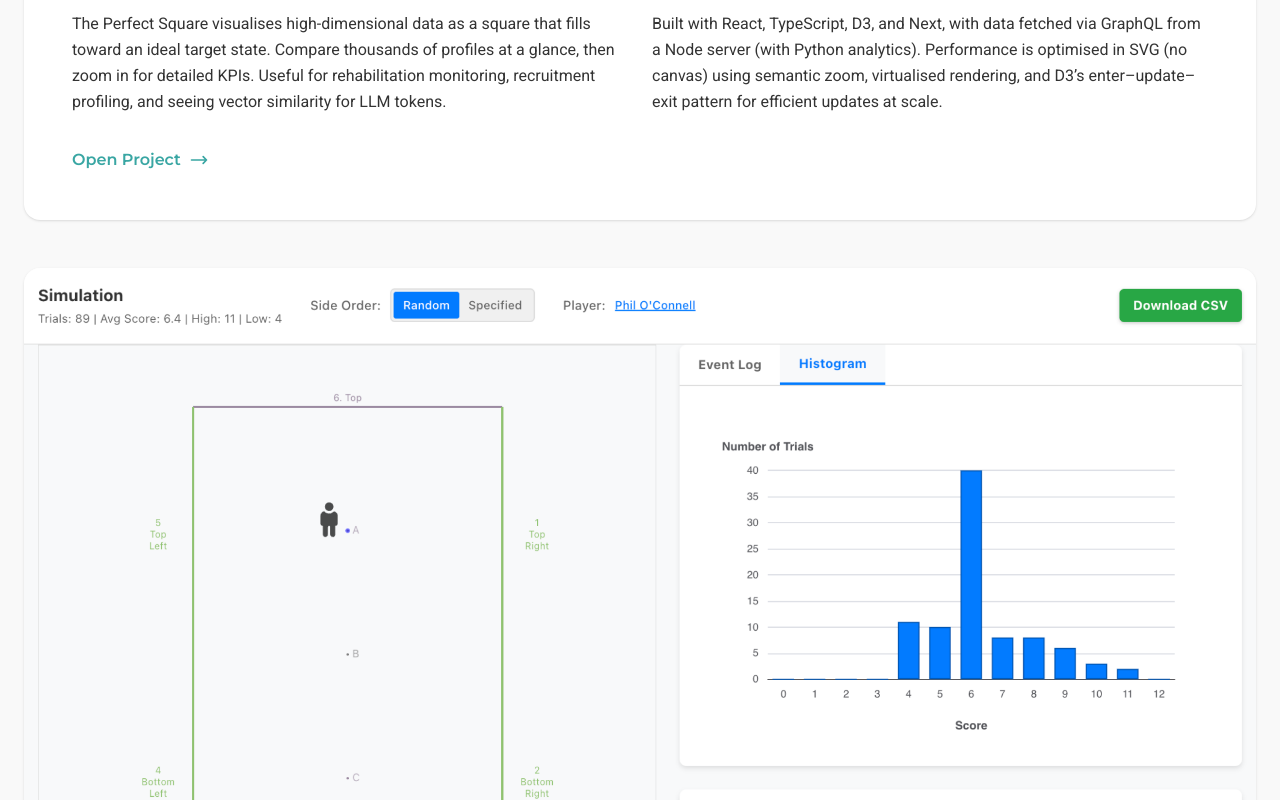
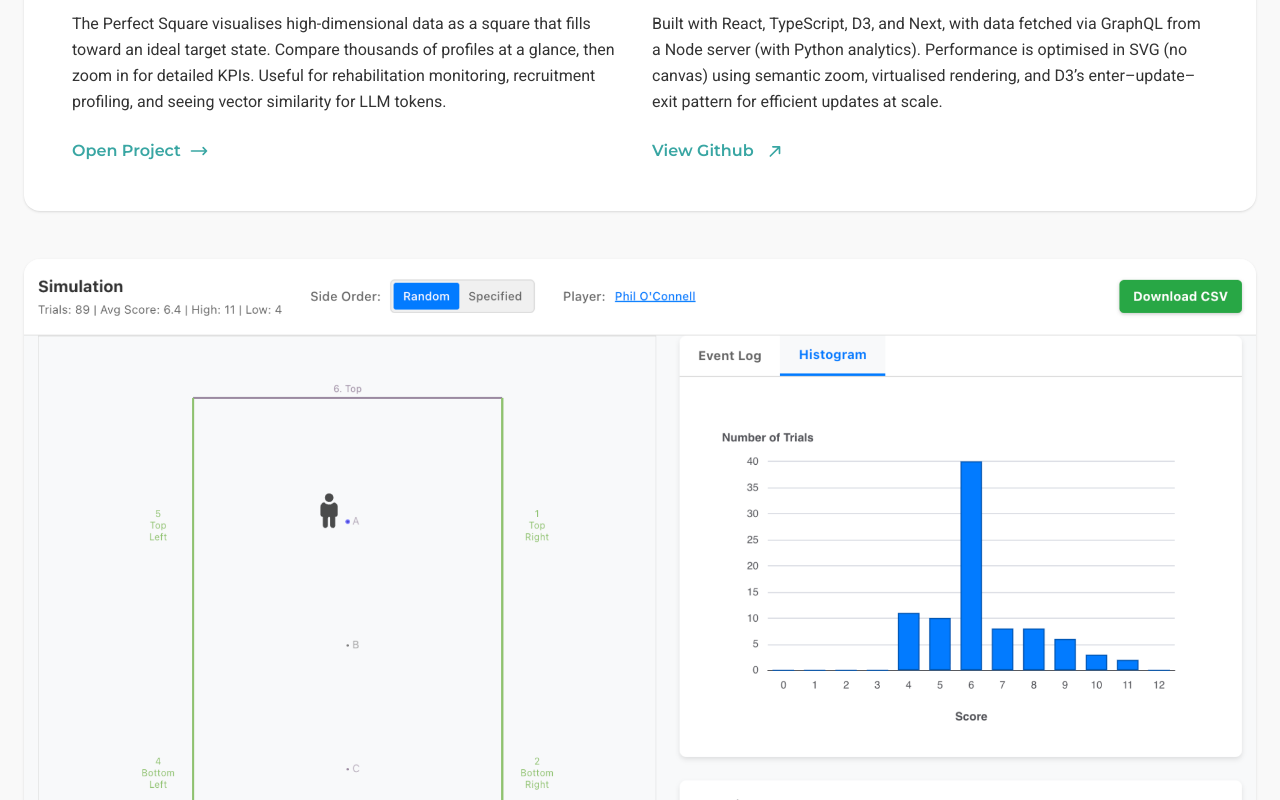
Before and after one commit to peter-meehan-domokos/tebostudio, a Next.js app: page /tebostudio/projects in a window 1280 px wide. Shown: the part 1320-2120 px from the top of the page. Built offline with nearby package versions, Linux system fonts and the light colour scheme.

Commit message:
added correct external link urls

```diff
--- a/app/components/ProjectIntro/index.tsx
+++ b/app/components/ProjectIntro/index.tsx
@@ -45,10 +45,10 @@ export default function ProjectIntro({ slides, onClose, initD3, cleanupD3, mobil
           {slides.map((slide, index) => {
             const isLastSlide = index === slides.length - 1;
             const controlButtons = [{
-              label: isLastSlide ? "Begin" : "Next",
+              label: isLastSlide ? "View" : "Next",
               onClick: handleNext,
               className: isLastSlide ? "last-slide-controls" : "slide-controls",
-              style: isLastSlide ? { background: "#BF40BF" } : { border: "solid", borderWidth: 0.8 }
+              style: isLastSlide ? { background: "#BF40BF", color: "#FFFFFF" } : { border: "solid", borderWidth: 0.8 }
             }];
 
             return (
--- a/app/contact/page.tsx
+++ b/app/contact/page.tsx
@@ -114,7 +114,7 @@ export default function Contact() {
                 </h3>
                 <div className="flex gap-4">
                   <a
-                    href="https://linkedin.com/in/yourprofile"
+                    href="https://www.linkedin.com/in/petedomokos/"
                     target="_blank"
                     rel="noopener noreferrer"
                     className="w-12 h-12 bg-[#39A6A3] hover:bg-[#329d9a] rounded-lg flex items-center justify-center transition-colors"
@@ -125,7 +125,7 @@ export default function Contact() {
                     </svg>
                   </a>
                   <a
-                    href="https://facebook.com/yourprofile"
+                    href="https://www.facebook.com/peter.meehan.domokos?"
                     target="_blank"
                     rel="noopener noreferrer"
                     className="w-12 h-12 bg-[#39A6A3] hover:bg-[#329d9a] rounded-lg flex items-center justify-center transition-colors"
@@ -136,7 +136,7 @@ export default function Contact() {
                     </svg>
                   </a>
                   <a
-                    href="https://github.com/yourusername"
+                    href="https://github.com/peter-meehan-domokos"
                     target="_blank"
                     rel="noopener noreferrer"
                     className="w-12 h-12 bg-[#39A6A3] hover:bg-[#329d9a] rounded-lg flex items-center justify-center transition-colors"
--- a/app/page.tsx
+++ b/app/page.tsx
@@ -367,7 +367,7 @@ export default function Home() {
                 Contact Me
               </Link>
               <a
-                href="https://github.com/yourprofile"
+                href="https://github.com/peter-meehan-domokos"
                 target="_blank"
                 rel="noopener noreferrer"
                 className="inline-flex items-center justify-center gap-2 bg-[#39A6A3] hover:bg-[#329d9a] text-white font-[family-name:var(--font-montserrat)] font-semibold px-8 py-4 rounded-lg transition-colors text-center"
--- a/app/projects/[slug]/layout.tsx
+++ b/app/projects/[slug]/layout.tsx
@@ -1,9 +1,15 @@
 "use client";
 import Link from "next/link";
+import { useParams } from "next/navigation";
 import { ProjectProvider, useProject } from "./ProjectContext";
+import { PROJECT_CONFIG } from "./project-config";
 
 function ProjectNav() {
   const { showIntro, setShowIntro } = useProject();
+  const params = useParams<{ slug?: string | string[] }>();
+  const slugParam = Array.isArray(params?.slug) ? params?.slug[0] : params?.slug;
+  const githubUrl = slugParam ? PROJECT_CONFIG[slugParam]?.githubUrl : undefined;
+  const docsUrl = slugParam ? PROJECT_CONFIG[slugParam]?.docsUrl : undefined;
   console.log('ProjectNav - showIntro:', showIntro);
 
   return (
@@ -14,6 +20,7 @@ function ProjectNav() {
       >
         All Projects
       </Link>
+      <span className="h-5 w-px bg-[#1B2A49]/30 self-center" />
       <button
         onClick={() => setShowIntro(true)}
         className={`font-[family-name:var(--font-roboto)] font-medium transition-colors cursor-pointer ${
@@ -27,17 +34,29 @@ function ProjectNav() {
           onClick={() => setShowIntro(false)}
           className="font-[family-name:var(--font-roboto)] font-medium text-[#1B2A49] hover:text-[#39A6A3] transition-colors cursor-pointer"
         >
-          Begin
+          View
         </button>
       )}
+      {githubUrl && (
         <a
-        href="https://github.com/yourprofile"
+          href={githubUrl}
           target="_blank"
           rel="noopener noreferrer"
           className="font-[family-name:var(--font-roboto)] font-medium text-[#1B2A49] hover:text-[#39A6A3] transition-colors"
         >
           Github
         </a>
+      )}
+      {docsUrl && (
+        <a
+          href={docsUrl}
+          target="_blank"
+          rel="noopener noreferrer"
+          className="font-[family-name:var(--font-roboto)] font-medium text-[#1B2A49] hover:text-[#39A6A3] transition-colors"
+        >
+          Docs
+        </a>
+      )}
     </div>
   );
 }
--- a/app/projects/[slug]/project-config.ts
+++ b/app/projects/[slug]/project-config.ts
@@ -24,11 +24,13 @@ export interface ProjectConfig {
   githubUrl: string;
   introSlides: IntroSlide[];
   mobileWarning?: string;
+  docsUrl?: string;
 }
 
 export const PROJECT_CONFIG: Record<string, ProjectConfig> = {
   perfectsquare: {
-    githubUrl: "https://github.com/peter-meehan-domokos/perfect-square",
+    githubUrl: "https://github.com/peter-meehan-domokos/tebostudio/tree/main/app/components/visualisations/perfect-square",
+    docsUrl: "https://github.com/peter-meehan-domokos/perfect-square/blob/main/README.md",
     introSlides: [
       {
         key: "slide-1",
@@ -69,7 +71,7 @@ export const PROJECT_CONFIG: Record<string, ProjectConfig> = {
     ],
   },
   strategysim: {
-    githubUrl: "https://github.com/yourprofile/strategysim",
+    githubUrl: "https://github.com/peter-meehan-domokos/tebostudio/tree/main/app/components/learning-tebos/strategysim",
     mobileWarning: "Mobiles and tablets not supported",
     introSlides: [
       {
@@ -111,14 +113,14 @@ export const PROJECT_CONFIG: Record<string, ProjectConfig> = {
     ],
   },
   therace: {
-    githubUrl: "https://github.com/yourprofile/therace",
+    githubUrl: "https://github.com/peter-meehan-domokos/tebostudio/tree/main/app/components/visualisations/the-race",
     mobileWarning: "Mobiles and tablets not supported",
     introSlides: [
       {
         key: "slide-1",
         title: "What The Race is",
         paragraphs: [
-          "The Race turns match stats into a fun race.",
+          "The Race turns match stats into an engaging race.",
           "It makes KPIs feel emotional and memorable.",
           "Watch performance change across the match.",
         ],
--- a/app/projects/page.tsx
+++ b/app/projects/page.tsx
@@ -9,13 +9,17 @@ export default function Projects() {
       subtitle: "Multivariate Data Comparison & Grouping Tool",
       description1: "The Perfect Square visualises high-dimensional data as a square that fills toward an ideal target state. Compare thousands of profiles at a glance, then zoom in for detailed KPIs. Useful for rehabilitation monitoring, recruitment profiling, and seeing vector similarity for LLM tokens.",
       description2: "Built with React, TypeScript, D3, and Next, with data fetched via GraphQL from a Node server (with Python analytics). Performance is optimised in SVG (no canvas) using semantic zoom, virtualised rendering, and D3’s enter–update–exit pattern for efficient updates at scale.",
-      imagePlaceholder: "from-[#1B2A49] to-[#39A6A3]",      imageSrc: "/tebostudio/projects/perfect-square.png",    },
+      githubUrl: "https://github.com/peter-meehan-domokos/tebostudio/tree/main/app/components/visualisations/perfect-square",
+      imagePlaceholder: "from-[#1B2A49] to-[#39A6A3]",
+      imageSrc: "/tebostudio/projects/perfect-square.png",
+    },
     {
       id: "strategysim",
       title: "Strategy Sim",
       subtitle: "AI Sports Strategy Learning Tool (Prototype)",
       description1: "StrategySim is a protoype for a simulation game for young people who play sport to explore strategy through intuition and AI. Players test tactics in a real-world target challenge, then simulate them repeatedly to see what performs best—making sports data science competitive, tangible, and easy to discuss.",
       description2: "The platform integrates real-time strategy simulation, results clustering, and comparative visualization to help learners understand the relationship between tactical decisions and outcomes. Designed for both individual exploration and classroom discussion.",
+      githubUrl: "https://github.com/peter-meehan-domokos/tebostudio/tree/main/app/components/learning-tebos/strategysim",
       imagePlaceholder: "from-[#39A6A3] to-[#1B2A49]",
       imageSrc: "/tebostudio/projects/strategy-sim.png",
     },
@@ -25,6 +29,7 @@ export default function Projects() {
       subtitle: "Animated KPI Race Replay",
       description1: "The Race turns post-match KPIs into a fast animated 'race replay'. As match time advances, cumulative performance changes are felt through overtakes and leads—making improvements and drop-offs obvious. It's a fun, emotional format for reflection and post-match discussion.",
       description2: "Particularly effective for tracking progress over time across multiple entities, this visualization style combines clear visual hierarchy with interactive controls, allowing users to explore data at different temporal scales and compare key metrics dynamically.",
+      githubUrl: "https://github.com/peter-meehan-domokos/tebostudio/tree/main/app/components/visualisations/the-race",
       imagePlaceholder: "from-[#FFB84D] to-[#FF6F61]",
       imageSrc: "/tebostudio/projects/the-race.png",
     },
@@ -98,7 +103,7 @@ export default function Projects() {
                 <p className="font-[family-name:var(--font-montserrat)] font-medium text-lg text-[#39A6A3] mb-6">
                   {project.subtitle}
                 </p>
-                <div className="grid md:grid-cols-2 gap-6 mb-8">
+                <div className="grid md:grid-cols-2 gap-6 mb-6">
                   <p className="font-[family-name:var(--font-roboto)] text-base text-[#333333] leading-relaxed">
                     {project.description1}
                   </p>
@@ -107,8 +112,9 @@ export default function Projects() {
                   </p>
                 </div>
                 {project.id !== "placeholder" && (
+                  <div className="grid md:grid-cols-2 gap-6">
                     <a
-                    href={`/projects/${project.id}`}
+                      href={`/tebostudio/projects/${project.id}`}
                       className="inline-flex items-center gap-2 text-[#39A6A3] hover:text-[#329d9a] font-[family-name:var(--font-montserrat)] font-semibold transition-colors"
                     >
                       Open Project
@@ -116,6 +122,22 @@ export default function Projects() {
                         <path strokeLinecap="round" strokeLinejoin="round" strokeWidth={2} d="M17 8l4 4m0 0l-4 4m4-4H3" />
                       </svg>
                     </a>
+                    {project.githubUrl ? (
+                      <a
+                        href={project.githubUrl}
+                        target="_blank"
+                        rel="noopener noreferrer"
+                        className="inline-flex items-center gap-2 text-[#39A6A3] hover:text-[#329d9a] font-[family-name:var(--font-montserrat)] font-semibold transition-colors"
+                      >
+                        View Github
+                        <svg className="w-5 h-5" fill="none" stroke="currentColor" viewBox="0 0 24 24">
+                          <path strokeLinecap="round" strokeLinejoin="round" strokeWidth={2} d="M13 7h8m0 0v8m0-8L10 18" />
+                        </svg>
+                      </a>
+                    ) : (
+                      <div />
+                    )}
+                  </div>
                 )}
               </div>
             </div>
```
Lines whose indentation alone changed are shown as unchanged.
